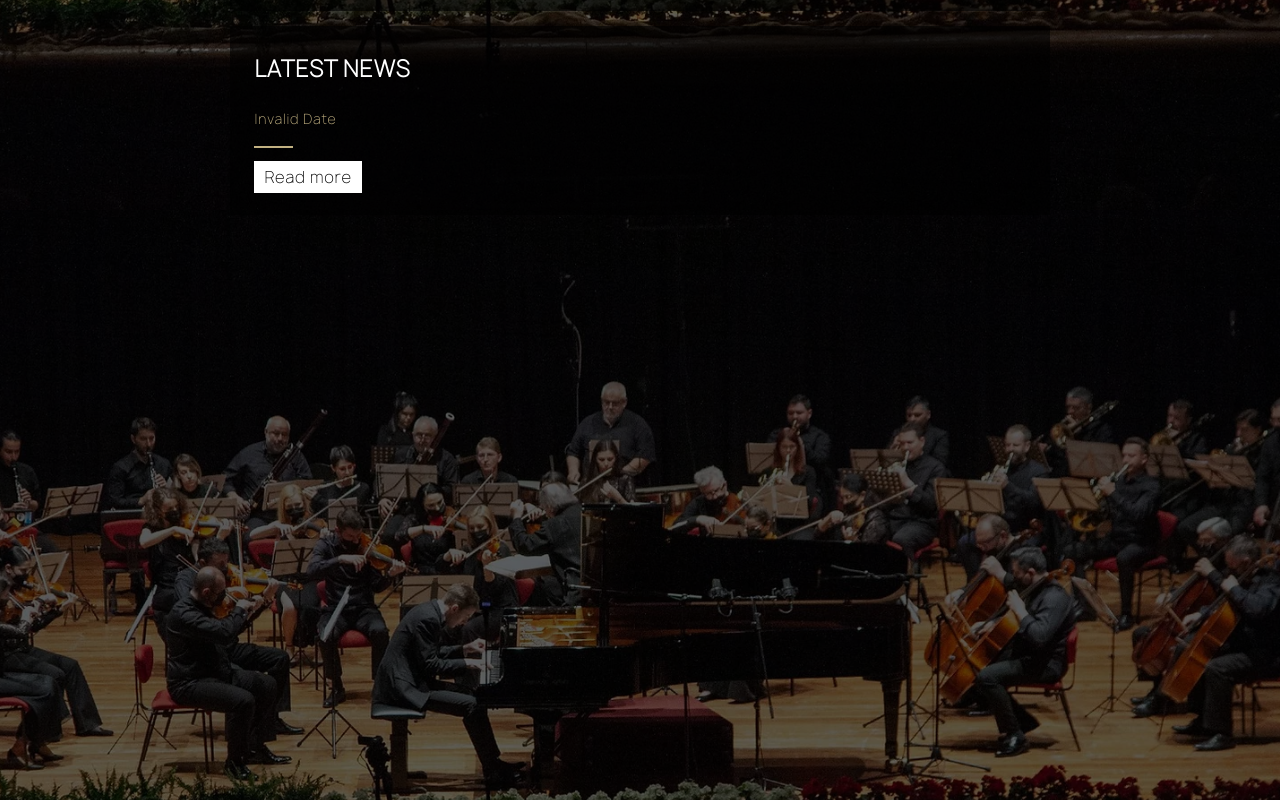
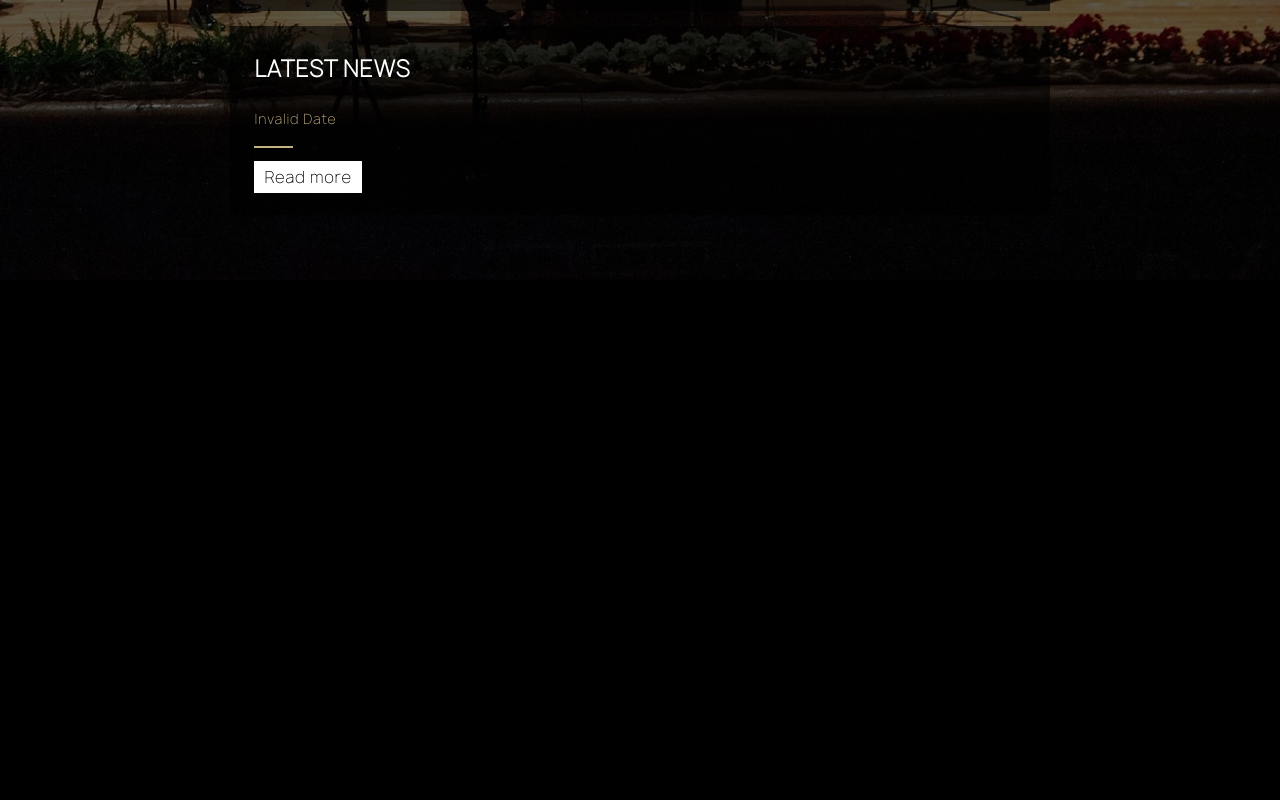
Before and after one commit to tectonick/ramankamisarau, a React (Create React App) app in the folder raman-front/: page / in a window 1280 px wide. Shown: the part 590-1390 px from the top of the page. After the commit the page ends 870 px from the top, so only its background shows below. Built offline with nearby package versions, Linux system fonts and the light colour scheme; no server answers.

Commit message:
No EmbedLink - no iframe

```diff
--- a/raman-front/src/Pages/Home.js
+++ b/raman-front/src/Pages/Home.js
@@ -43,14 +43,14 @@ function Home() {
           link={"/news"}
         />
       )}
-      <iframe
+      {EmbedLink?.length>0 && <iframe
         id="main-youtube-video"
         src={EmbedLink}
         title="YouTube video player"
         frameBorder="0"
         allow="accelerometer; autoplay; clipboard-write; encrypted-media; gyroscope; picture-in-picture"
         allowFullScreen
-      ></iframe>
+      ></iframe>}
     </div>
   );
 }
```
